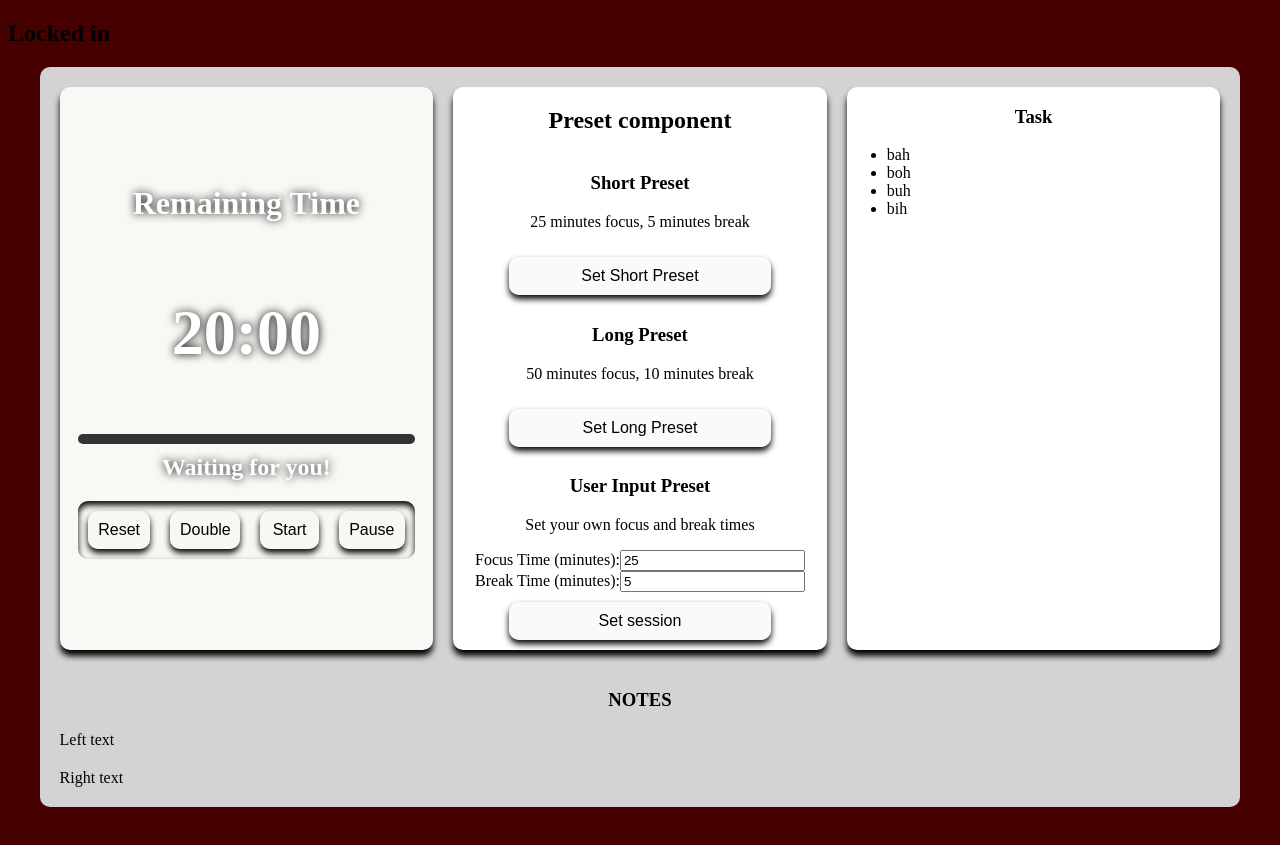
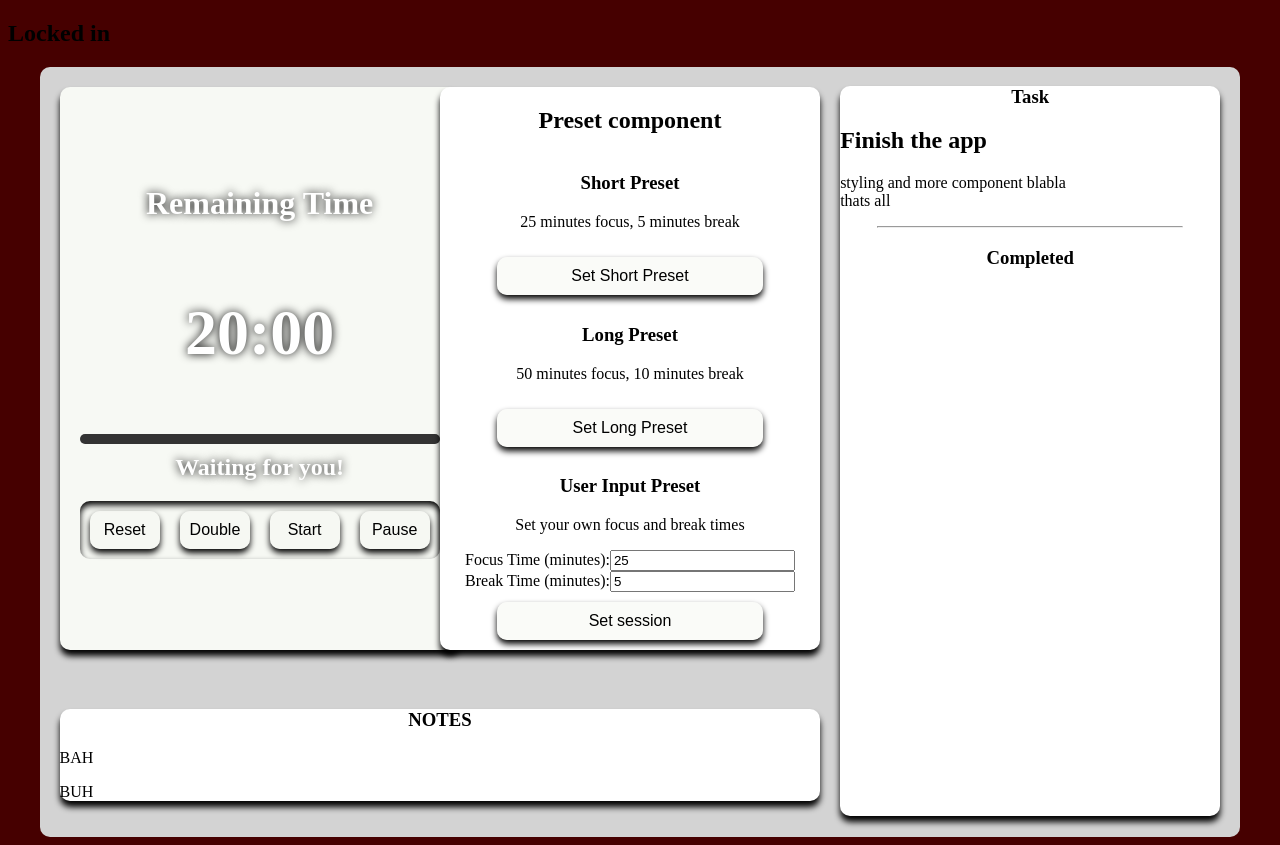
Before and after one commit to Nyups/Focus_app, a Vue app in the folder frontend/: page / in a window 1280 px wide. Before the commit the page ends 815 px from the top, so only its background shows below. Built offline with nearby package versions, Linux system fonts and the light colour scheme.

Commit message:
fighting CSS (again) help

```diff
--- a/frontend/src/components/notes/notes_view.vue
+++ b/frontend/src/components/notes/notes_view.vue
@@ -3,16 +3,24 @@
 <template>
   <section class="notes">
     <h1 class="heading">NOTES</h1>
-    <div class="left">
-      <p>Left text</p>
+    <div class="fake-book">
+      <div class="left-page">
+        <p>BAH</p>
+      </div>
+
+      <div class="right-page">
+        <p>BUH</p>
+      </div>
     </div>
-    <div class="right">Right text</div>
   </section>
 </template>
 
 <style scoped>
 .notes {
   width: 100%;
+  background-color: white;
+  box-shadow: 0 6px 6px rgba(0, 0, 0, 1);
+  border-radius: 10px;
 }
 
 .heading {
--- a/frontend/src/components/render_area.vue
+++ b/frontend/src/components/render_area.vue
@@ -39,10 +39,8 @@ const statisticsWindow = ref(false);
 
 </script>
 <template>
-
   <div class="dashboard">
-  <div class="top-row">
-    <div class="timer-column">
+    <div class="timer-cell">
       <Timer_display
         class="timer-display"
         :play-status="playStatus"
@@ -64,44 +62,73 @@ class="timer-display"
       />
     </div>
 
+    <div class="preset-cell">
       <session_preset
         :preset-window="presetWindow"
         @short-preset="shortPreset"
         @long-preset="longPreset"
         @user-input-preset="userInputPreset"
       />
+    </div>
 
+    <div class="task-cell">
       <task_view />
     </div>
 
+    <div class="notes-cell">
       <notes_view />
     </div>
-
-
+  </div>
 </template>
 
 <style scoped>
 .dashboard {
-  display: flex;
-  flex-direction: column;
+  display: grid;
+  grid-template-columns: repeat(3, minmax(0, 1fr));
+  grid-template-areas:
+    "timer preset task"
+    "notes notes task";
   width: 100%;
 }
 
-.top-row {
-  display: grid;
-  grid-template-columns: repeat(3, minmax(0, 1fr));
-  align-items: stretch;
-  gap: 20px;
+.timer-cell {
+  grid-area: timer;
+  min-width: 0;
+  margin: 20px 20px;
+  max-height: 625px;
+  min-height: auto;
+  min-width: 400px;
+}
+
+.preset-cell {
+  grid-area: preset;
+  min-width: 0;
+  margin: 20px 20px 20px 0px;
+}
+
+.task-cell {
+  grid-area: task;
+  min-width: 0;
+  margin: 0px 20px 40px 0px;
+}
+
+.notes-cell {
+  grid-area: notes;
+  min-width: 0;
   margin: 20px;
 }
 
-.top-row :deep(.timer-display),
-.top-row :deep(.preset-container),
-.top-row :deep(.render) {
+.dashboard :deep(.timer-display),
+.dashboard :deep(.preset-container),
+.dashboard :deep(.render),
+.dashboard :deep(.notes) {
   width: 100%;
   margin: 0;
 }
 
+.dashboard :deep(.render) {
+  height: 100%;
+}
 
 .heading {
   text-align: center;
@@ -116,7 +143,6 @@ class="timer-display"
   background-color: white;
   width: 80%;
   justify-content: center;
-  margin: 20px auto;
 }
 
 /* animation */
--- a/frontend/src/components/tasks/task_view.vue
+++ b/frontend/src/components/tasks/task_view.vue
@@ -2,29 +2,47 @@
 
 <template>
   <section class="render">
+
   <h1 class="heading">Task</h1>
+  <div class="task-container">
+    <div class="undone">
 
-  <div class="task">
-  <ul>
-    <li>bah</li>
-    <li>boh</li>
-    <li>buh</li>
-    <li>bih</li>
-  </ul>
+      <div class="task-card">
+        <h2 class="task-title">Finish the app</h2>
+        <p class="task-text">styling and more component blabla <br>
+        thats all</p>
+      </div>
+
+    </div>
   </div>
+
+  <hr class="divider">
+
+  <h1 class="heading">Completed</h1>
+  <div class="completed-tasks-container">
+    <div class="completed"></div>
+  </div>
+
   </section>
 </template>
 
 <style scoped>
 .render {
   background-color: white;
-  margin: 20px 20px;
   box-shadow: 0 6px 6px rgba(0, 0, 0, 1);
   border-radius: 10px;
-  width: 100%;
 }
 
 .heading {
   text-align: center;
 }
+
+.separation {
+  text-decoration: underline;
+  width: 100%;
+}
+
+.divider {
+  width: 80%;
+}
 </style>
```
Lines whose indentation alone changed are shown as unchanged.
